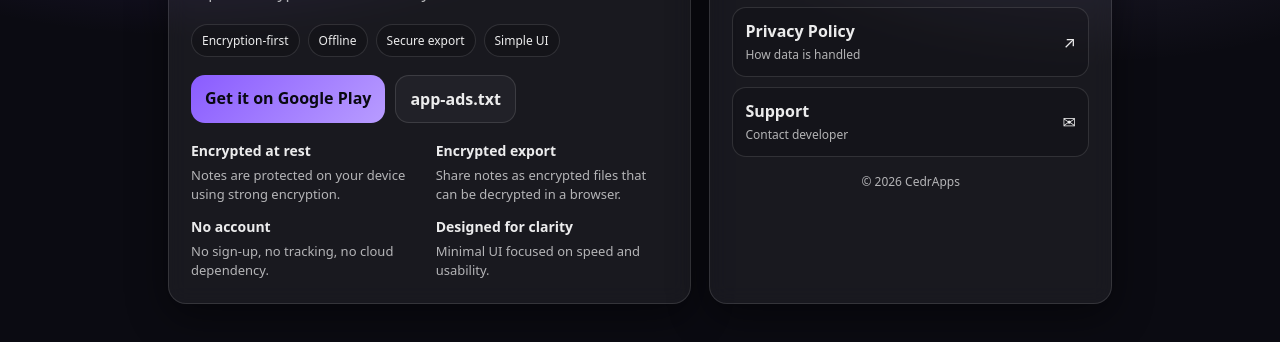
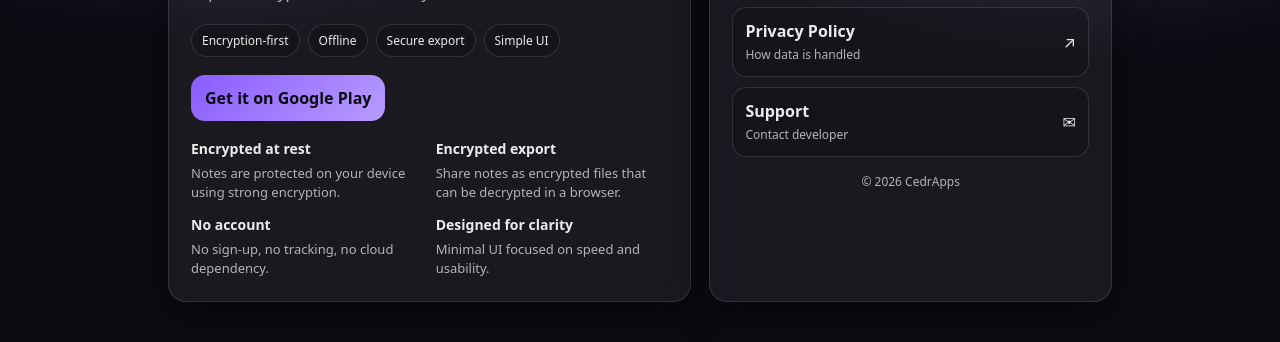
Before and after one commit to cedrapps/cedrapps.github.io, a plain HTML site: page index.html in a window 1280 px wide. Shown: the part 264-606 px from the top of the page. Drawn offline with Linux system fonts and the light colour scheme.

Commit message:
Update index.html

```diff
--- a/index.html
+++ b/index.html
@@ -292,9 +292,6 @@
           <a class="btn primary" href="https://play.google.com/store/apps/details?id=com.cedrapps.prenote" target="_blank">
             Get it on Google Play
           </a>
-          <a class="btn ghost" href="https://cedrapps.github.io/app-ads.txt" target="_blank">
-            app-ads.txt
-          </a>
         </div>
 
         <div class="grid">
```
